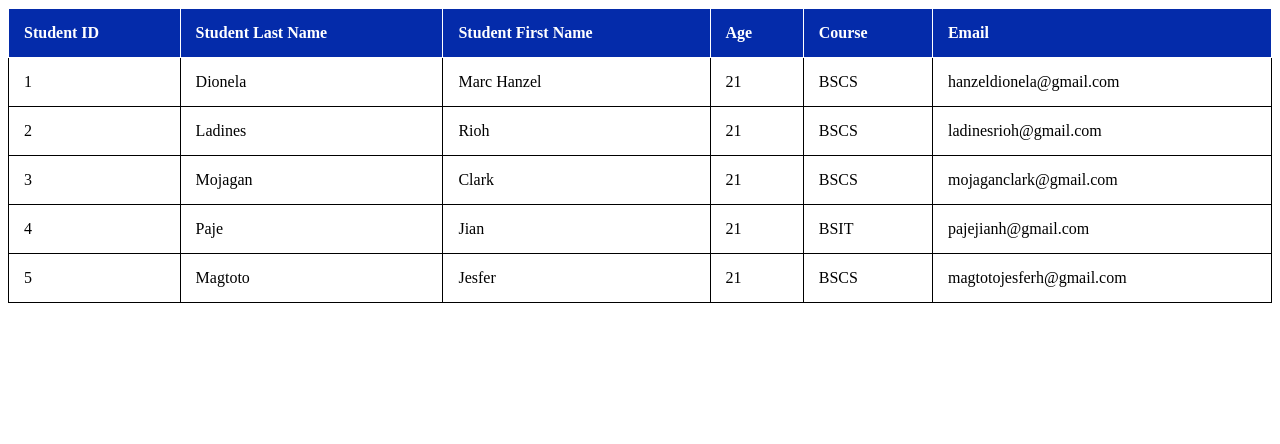
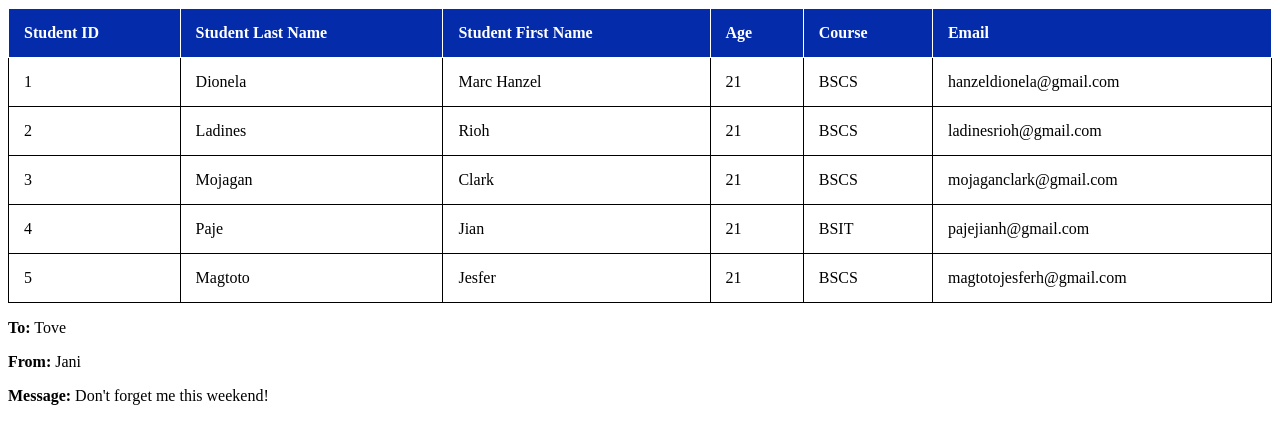
Before and after one commit to MacmacKing/Dionela, a plain HTML site: page index.html in a window 1280 px wide. Drawn offline with Linux system fonts and the light colour scheme.

Commit message:
index.html

```diff
--- a/index.html
+++ b/index.html
@@ -95,5 +95,34 @@ th {
   </tr>
 </table>
 </div>
+
+<script type="application/xml" id="myXML">
+    <note>
+        <to>Tove</to>
+        <from>Jani</from>
+        <heading>Reminder</heading>
+        <body>Don't forget me this weekend!</body>
+    </note>
+</script>
+
+<script>
+    const xmlString = document.getElementById("myXML").textContent;
+    console.log("XML Data:", xmlString);  // Log the XML to the console or use it in your application
+
+    // Example: Parse the XML data
+    const parser = new DOMParser();
+    const xmlDoc = parser.parseFromString(xmlString, "application/xml");
+
+    // Extract and display data from the XML
+    const to = xmlDoc.getElementsByTagName("to")[0].textContent;
+    const from = xmlDoc.getElementsByTagName("from")[0].textContent;
+    const body = xmlDoc.getElementsByTagName("body")[0].textContent;
+
+    document.body.innerHTML += `
+        <p><strong>To:</strong> ${to}</p>
+        <p><strong>From:</strong> ${from}</p>
+        <p><strong>Message:</strong> ${body}</p>
+    `;
+</script>
 </body>
 </html>
```
